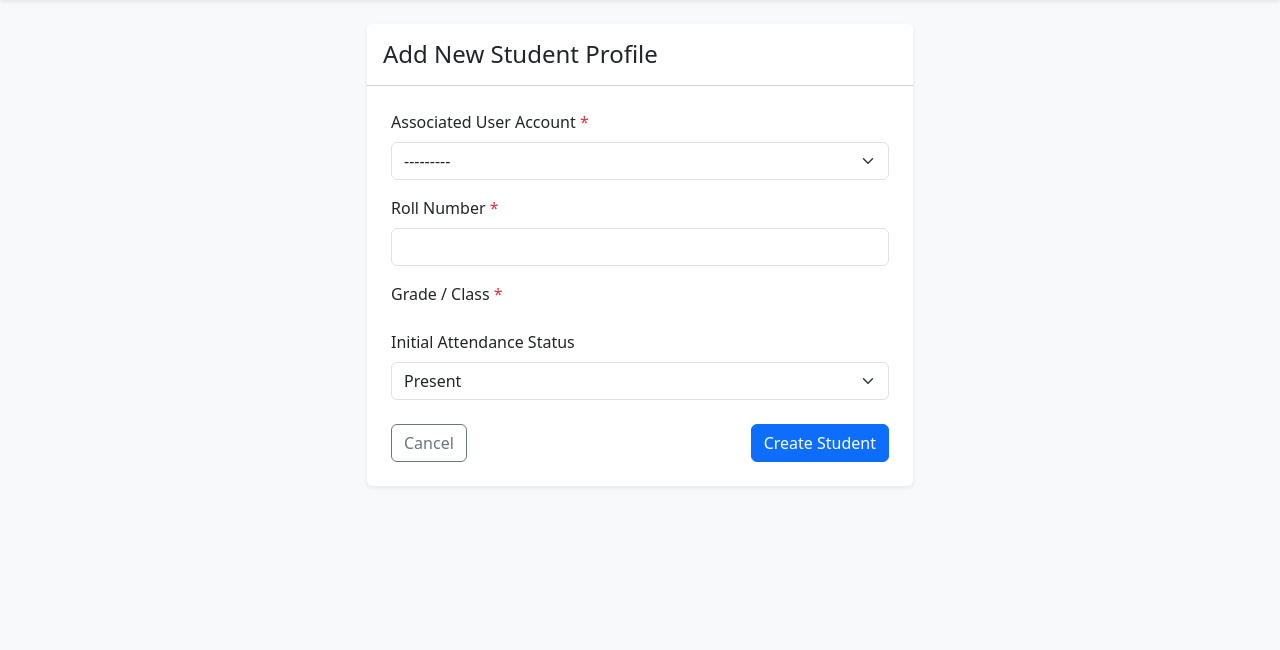
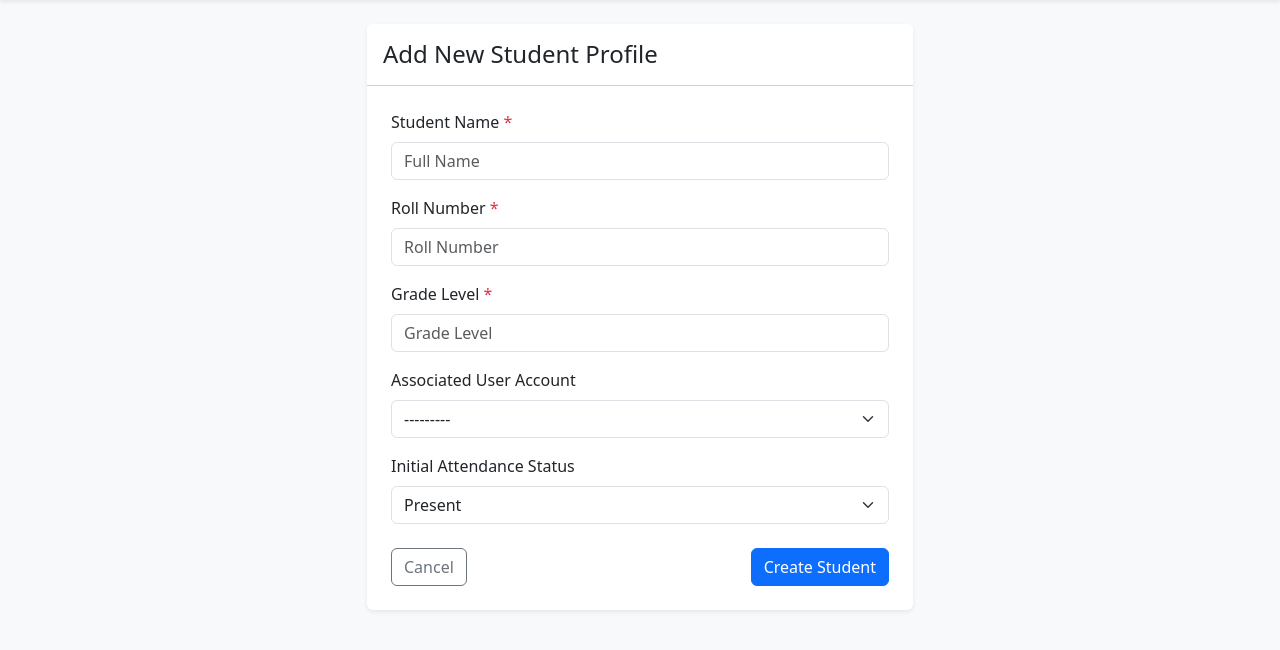
Before and after one commit to shrutijind/student_project, a Django app: page /student/add/ in a window 1280 px wide. Shown: the part 56-706 px from the top of the page. Run offline with Django 5.2, Linux system fonts and the light colour scheme; the visitor is signed in with stand-in values (Sample User, id 1); data comes from the database, SQL or seed files in the repository.

Commit message:
Fix field name mismatches to alignment with Student model

```diff
--- a/students/forms.py
+++ b/students/forms.py
@@ -23,10 +23,11 @@ class LeaveRequestForm(forms.ModelForm):
 class StudentForm(forms.ModelForm):
     class Meta:
         model = Student
-        fields = ['user', 'roll_number', 'grade', 'attendance_status']
+        fields = ['user', 'name', 'roll_number', 'grade_level', 'attendance_status']
         widgets = {
-            'user': forms.Select(attrs={'class': 'form-select', 'required': True}),
-            'roll_number': forms.TextInput(attrs={'class': 'form-control', 'required': True}),
-            'grade': forms.TextInput(attrs={'class': 'form-control', 'required': True}),
+            'user': forms.Select(attrs={'class': 'form-select'}),
+            'name': forms.TextInput(attrs={'class': 'form-control', 'required': True, 'placeholder': 'Full Name'}),
+            'roll_number': forms.TextInput(attrs={'class': 'form-control', 'required': True, 'placeholder': 'Roll Number'}),
+            'grade_level': forms.TextInput(attrs={'class': 'form-control', 'required': True, 'placeholder': 'Grade Level'}),
             'attendance_status': forms.Select(attrs={'class': 'form-select'}),
         }
--- a/students/templates/students/add_student.html
+++ b/students/templates/students/add_student.html
@@ -12,8 +12,8 @@
                     {% csrf_token %}
 
                     <div class="mb-3">
-                        <label for="id_user" class="form-label">Associated User Account <span class="text-danger">*</span></label>
-                        {{ form.user }}
+                        <label for="id_name" class="form-label">Student Name <span class="text-danger">*</span></label>
+                        {{ form.name }}
                     </div>
 
                     <div class="mb-3">
@@ -22,8 +22,13 @@
                     </div>
 
                     <div class="mb-3">
-                        <label for="id_grade" class="form-label">Grade / Class <span class="text-danger">*</span></label>
-                        {{ form.grade }}
+                        <label for="id_grade_level" class="form-label">Grade Level <span class="text-danger">*</span></label>
+                        {{ form.grade_level }}
+                    </div>
+
+                    <div class="mb-3">
+                        <label for="id_user" class="form-label">Associated User Account</label>
+                        {{ form.user }}
                     </div>
 
                     <div class="mb-3">
```
Also changed, not shown: students/templates/students/admin_dashboard.html (+6 -4 lines).
